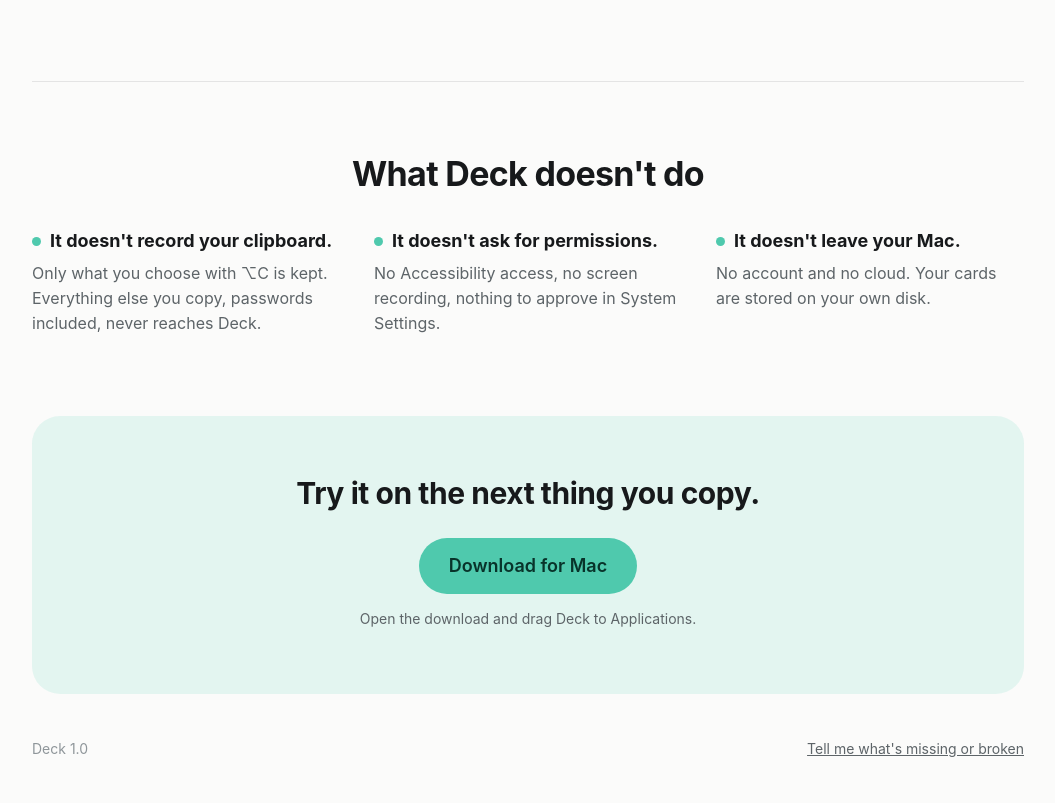
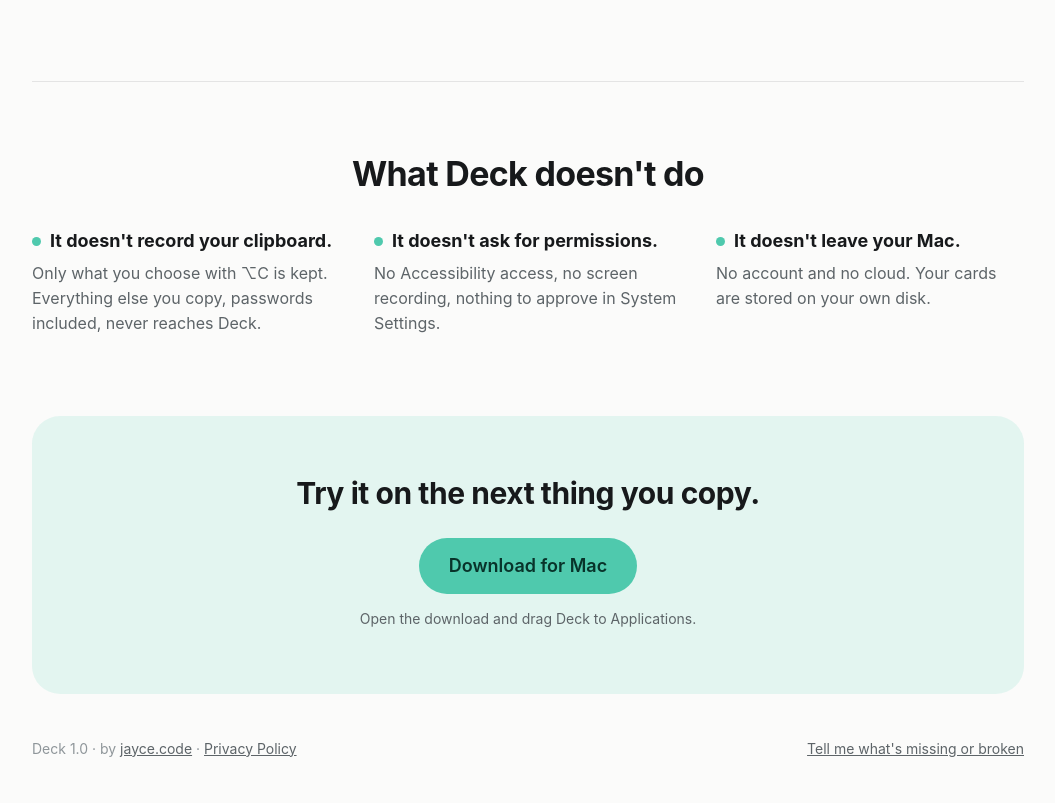
Before and after one commit to Jaycecode/deck-app, a plain HTML site: page index.html in a window 1280 px wide. Shown: the part 1252-2055 px from the top of the page, without its empty margins (112-1167 px from the left). Drawn offline with Linux system fonts and the light colour scheme.

Commit message:
Update website

```diff
--- a/index.html
+++ b/index.html
@@ -281,7 +281,7 @@
   </section>
 
   <footer>
-    <span>Deck 1.0</span>
+    <span>Deck 1.0 · by <a href="https://jaycecode.com/">jayce.code</a> · <a href="https://jaycecode.com/deck/privacy#en">Privacy Policy</a></span>
     <a href="https://github.com/Jaycecode/deck-app/issues/new">Tell me what's missing or broken</a>
   </footer>
 
```
